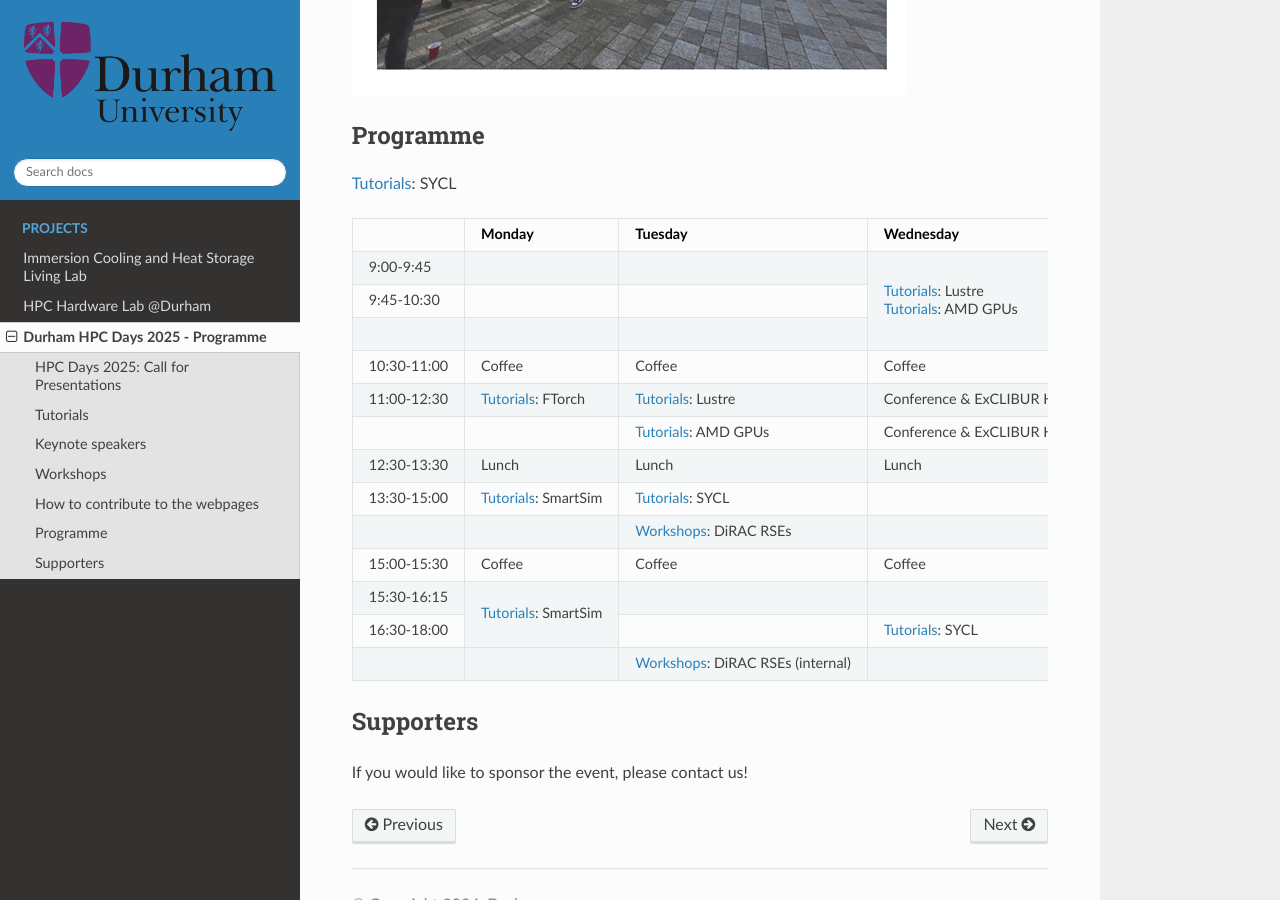
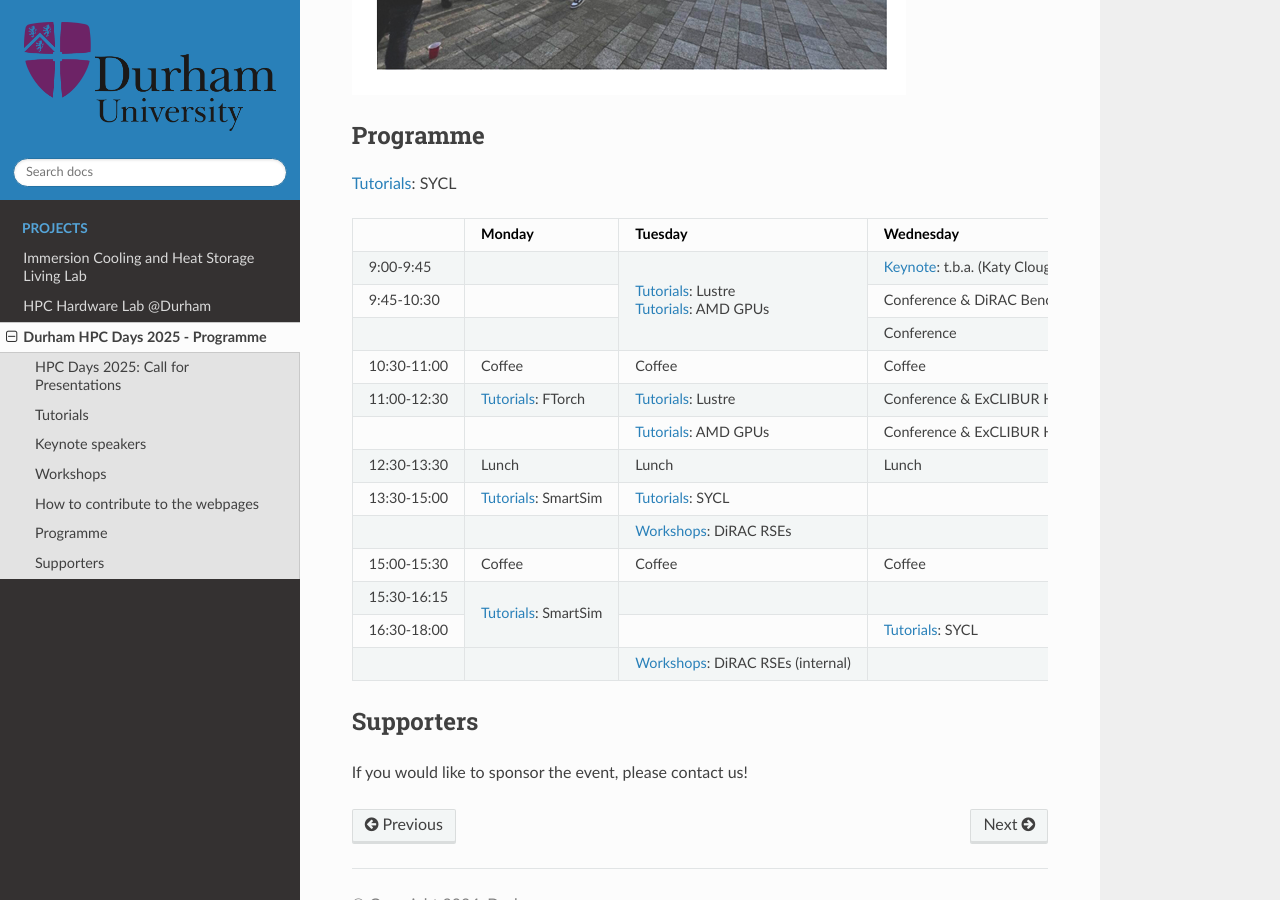
Before and after one commit to ilectra/durham, a Sphinx documentation site: the page built from docs/hpcdays/index.md, in a window 1280 px wide and 900 px high, scrolled down 567 px. Built offline with Sphinx 7.4.7 and the Read the Docs theme 3.1.0, drawn with Linux system fonts in a browser that asks for light colours; pages that are not in the unit, such as notebooks, are missing from menus.

Commit message:
Update index.md

```diff
--- a/docs/hpcdays/index.md
+++ b/docs/hpcdays/index.md
@@ -18,9 +18,9 @@
 
 |             | Monday                 | Tuesday   | Wednesday  | Thursday   | Friday     | Saturday |
 | ----------- | ---------------------- | --------- | ---------- | ---------- | ---------- | -------- |
-|  9:00-9:45  |                                     | <td rowspan="3">[Tutorials](tutorials): Lustre <br /> [Tutorials](tutorials): AMD GPUs </td> |                                           | [Keynote](keynotes.md): t.b.a. (Katy Clough) | Social |
-|  9:45-10:30 |                                     |                    | Conference & DiRAC Benchmarking discussion | [Workshops](workshops.md): Numerical Relativity | Social |
-|             |                                     |                  | Conference | | Social |
+|  9:00-9:45  |                                     <td rowspan="3">[Tutorials](tutorials): Lustre <br /> [Tutorials](tutorials): AMD GPUs </td>                                           | [Keynote](keynotes.md): t.b.a. (Katy Clough) | Social |
+|  9:45-10:30 |                                     |                    Conference & DiRAC Benchmarking discussion | [Workshops](workshops.md): Numerical Relativity | Social |
+|             |                                     |                  Conference | | Social |
 | 10:30-11:00 | Coffee                              | Coffee                  | Coffee     | Coffee     | Coffee    | Coffee  | Social |
 | 11:00-12:30 | [Tutorials](tutorials.md): FTorch   | [Tutorials](tutorials): Lustre                   | Conference & ExCLIBUR HES Breakout  | Conference   | [Workshops](workshops.md): Numerical Relativity | Social |
 |             |                                     | [Tutorials](tutorials): AMD GPUs                 | Conference & ExCLIBUR HES Breakout  | Conference   | Conference | Social |
```
